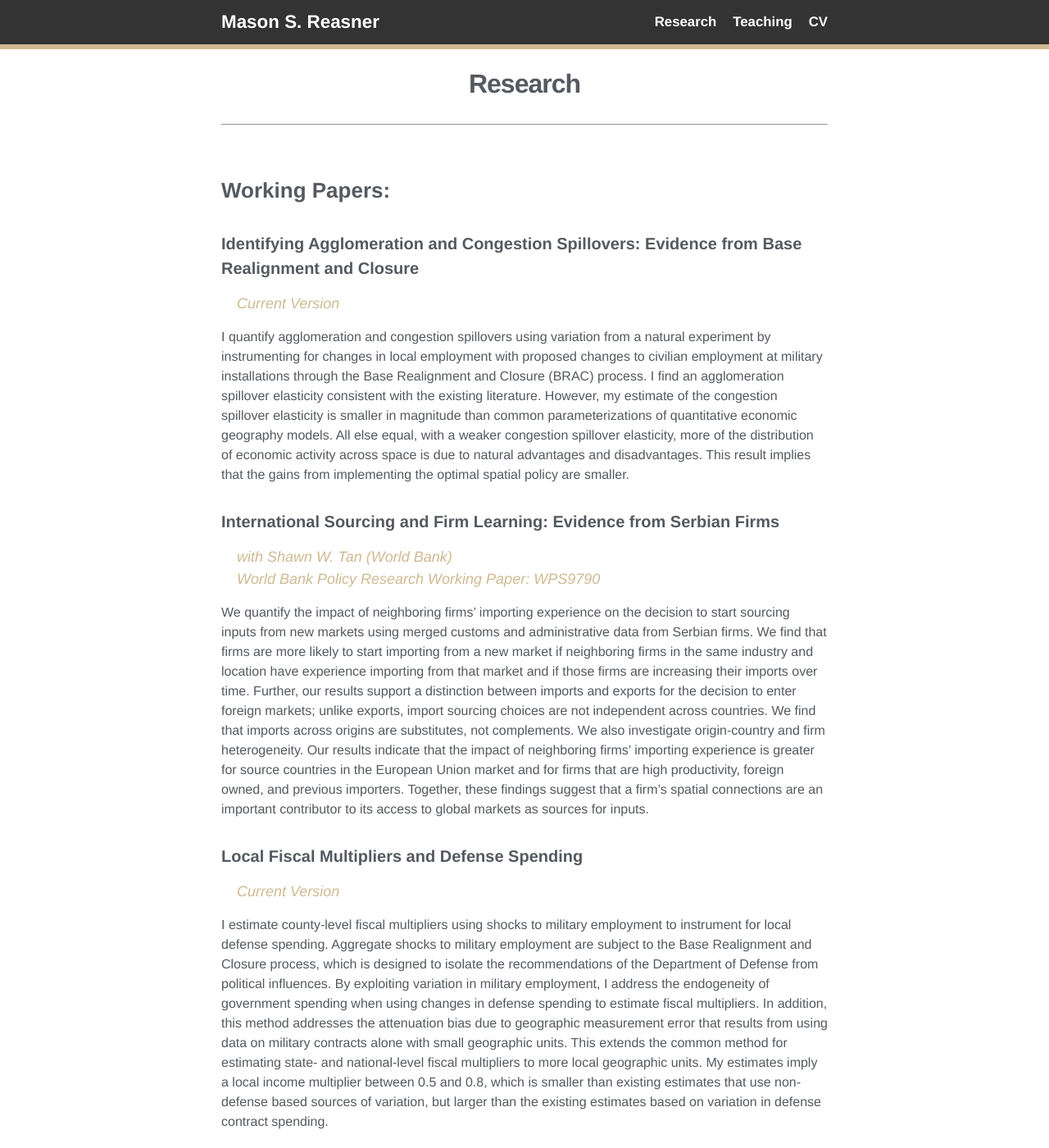
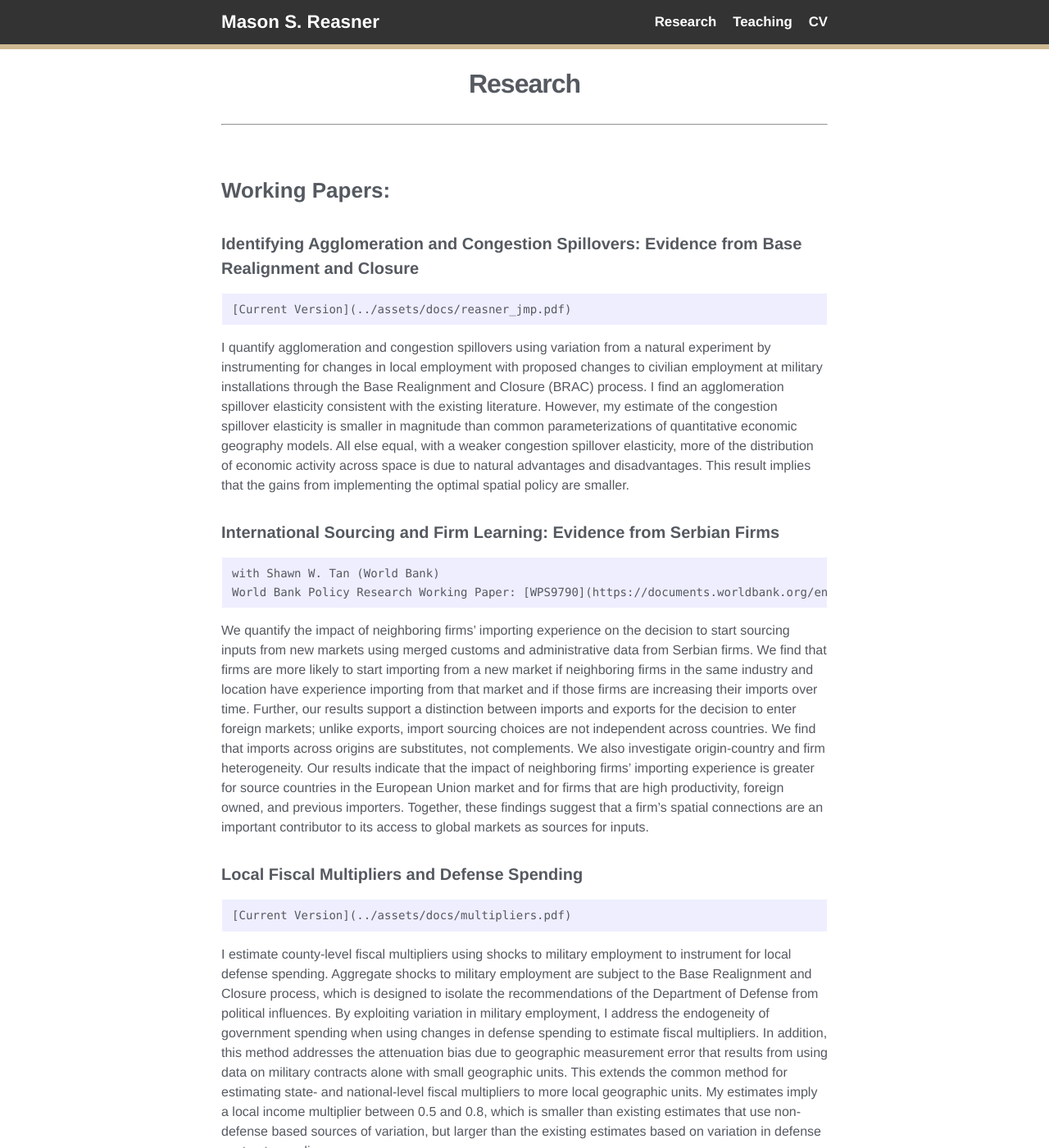
Before and after one commit to reasner/reasner.github.io, a Jekyll site: the page built from research.md, in a window 1280 px wide and 1400 px high. Shown: the whole window at 82% size. Built offline with Jekyll 4.4.1, drawn with Linux system fonts in a browser that asks for light colours.

Commit message:
markdown syntax

```diff
--- a/research.md
+++ b/research.md
@@ -9,18 +9,18 @@ permalink: /research/
 ### Working Papers:
 
 #### Identifying Agglomeration and Congestion Spillovers: Evidence from Base Realignment and Closure
-> [Current Version](../assets/docs/reasner_jmp.pdf)
+	[Current Version](../assets/docs/reasner_jmp.pdf)
 
 I quantify agglomeration and congestion spillovers using variation from a natural experiment by instrumenting for changes in local employment with proposed changes to civilian employment at military installations through the Base Realignment and Closure (BRAC) process. I find an agglomeration spillover elasticity consistent with the existing literature. However, my estimate of the congestion spillover elasticity is smaller in magnitude than common parameterizations of quantitative economic geography models. All else equal, with a weaker congestion spillover elasticity, more of the distribution of economic activity across space is due to natural advantages and disadvantages. This result implies that the gains from implementing the optimal spatial policy are smaller.
 
 #### International Sourcing and Firm Learning: Evidence from Serbian Firms
-> with Shawn W. Tan (World Bank)
-> World Bank Policy Research Working Paper: [WPS9790](https://documents.worldbank.org/en/publication/documents-reports/documentdetail/903471633369980079/international-sourcing-and-firm-learning-evidence-from-serbian-firms)
+	with Shawn W. Tan (World Bank)
+	World Bank Policy Research Working Paper: [WPS9790](https://documents.worldbank.org/en/publication/documents-reports/documentdetail/903471633369980079/international-sourcing-and-firm-learning-evidence-from-serbian-firms)
 
 We quantify the impact of neighboring firms' importing experience on the decision to start sourcing inputs from new markets using merged customs and administrative data from Serbian firms. We find that firms are more likely to start importing from a new market if neighboring firms in the same industry and location have experience importing from that market and if those firms are increasing their imports over time. Further, our results support a distinction between imports and exports for the decision to enter foreign markets; unlike exports, import sourcing choices are not independent across countries. We find that imports across origins are substitutes, not complements. We also investigate origin-country and firm heterogeneity. Our results indicate that the impact of neighboring firms' importing experience is greater for source countries in the European Union market and for firms that are high productivity, foreign owned, and previous importers. Together, these findings suggest that a firm's spatial connections are an important contributor to its access to global markets as sources for inputs.
 
 #### Local Fiscal Multipliers and Defense Spending
-> [Current Version](../assets/docs/multipliers.pdf)
+	[Current Version](../assets/docs/multipliers.pdf)
 
 I estimate county-level fiscal multipliers using shocks to military employment to instrument for local defense spending. Aggregate shocks to military employment are subject to the Base Realignment and Closure process, which is designed to isolate the recommendations of the Department of Defense from political influences. By exploiting variation in military employment, I address the endogeneity of government spending when using changes in defense spending to estimate fiscal multipliers. In addition, this method addresses the attenuation bias due to geographic measurement error that results from using data on military contracts alone with small geographic units. This extends the common method for estimating state- and national-level fiscal multipliers to more local geographic units. My estimates imply a local income multiplier between 0.5 and 0.8, which is smaller than existing estimates that use non-defense based sources of variation, but larger than the existing estimates based on variation in defense contract spending.
 
```
